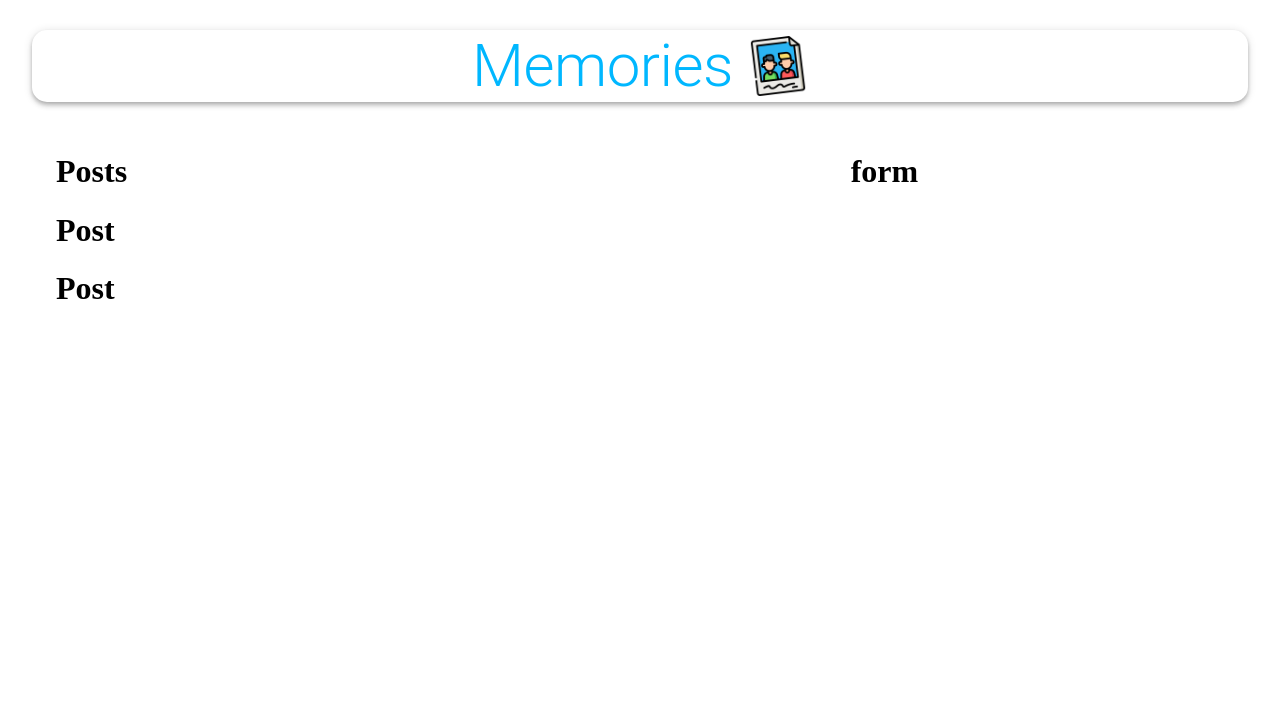
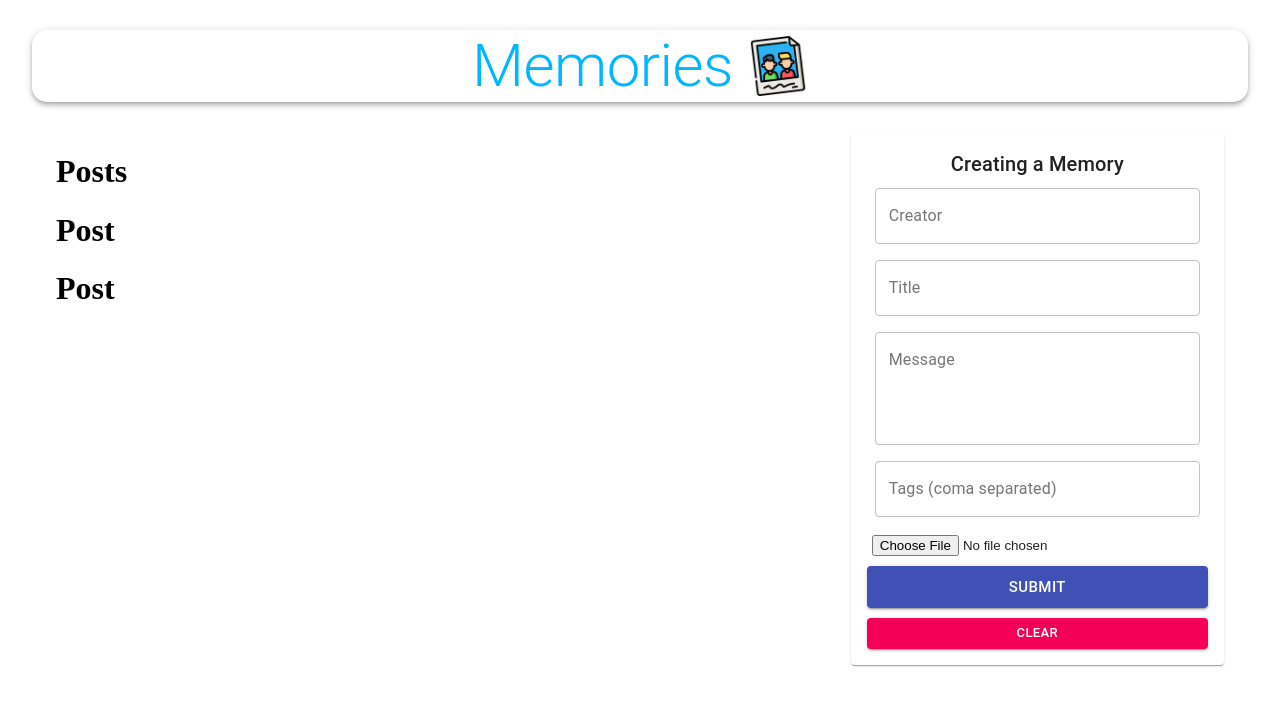
Before and after one commit to kensamaa/Memories_MERN, a React (Create React App) app in the folder client/: page / in a window 1280 px wide. Shown: the top 706 px of the page. Built offline with nearby package versions, Linux system fonts and the light colour scheme; no server answers.

Commit message:
creating the post jsx

```diff
--- a/client/src/components/form/Form.js
+++ b/client/src/components/form/Form.js
@@ -1,7 +1,97 @@
-import React from "react";
+import React, { useState } from "react";
 import useStyles from "./styles";
+import { TextField, Button, Typography, Paper } from "@material-ui/core";
+import FileBase from "react-file-base64";
 const Form = () => {
   const classes = useStyles();
-  return <h1>form</h1>;
+  const [postData, setPostData] = useState({
+    creator: "",
+    title: "",
+    message: "",
+    tags: "",
+    selectedFile: "",
+  });
+  const handleSubmit = () => {};
+  const clear = () => {};
+  return (
+    <Paper className={classes.paper}>
+      <form
+        autoComplete="off"
+        noValidate
+        className={`${classes.root} ${classes.form}`}
+        onSubmit={handleSubmit}
+      >
+        <Typography variant="h6">Creating a Memory</Typography>
+        <TextField
+          name="creator"
+          variant="outlined"
+          label="Creator"
+          fullWidth
+          value={postData.creator}
+          onChange={(e) =>
+            setPostData({ ...postData, creator: e.target.value })
+          }
+        />
+        <TextField
+          name="title"
+          variant="outlined"
+          label="Title"
+          fullWidth
+          value={postData.title}
+          onChange={(e) => setPostData({ ...postData, title: e.target.value })}
+        />
+        <TextField
+          name="message"
+          variant="outlined"
+          label="Message"
+          fullWidth
+          multiline
+          rows={4}
+          value={postData.message}
+          onChange={(e) =>
+            setPostData({ ...postData, message: e.target.value })
+          }
+        />
+        <TextField
+          name="tags"
+          variant="outlined"
+          label="Tags (coma separated)"
+          fullWidth
+          value={postData.tags}
+          onChange={(e) =>
+            setPostData({ ...postData, tags: e.target.value.split(",") })
+          }
+        />
+        <div className={classes.fileInput}>
+          <FileBase
+            type="file"
+            multiple={false}
+            onDone={({ base64 }) =>
+              setPostData({ ...postData, selectedFile: base64 })
+            }
+          />
+        </div>
+        <Button
+          className={classes.buttonSubmit}
+          variant="contained"
+          color="primary"
+          size="large"
+          type="submit"
+          fullWidth
+        >
+          Submit
+        </Button>
+        <Button
+          variant="contained"
+          color="secondary"
+          size="small"
+          onClick={clear}
+          fullWidth
+        >
+          Clear
+        </Button>
+      </form>
+    </Paper>
+  );
 };
 export default Form;
```
Also changed, not shown: 1 other file (tests, documents, lock files or other folders).
